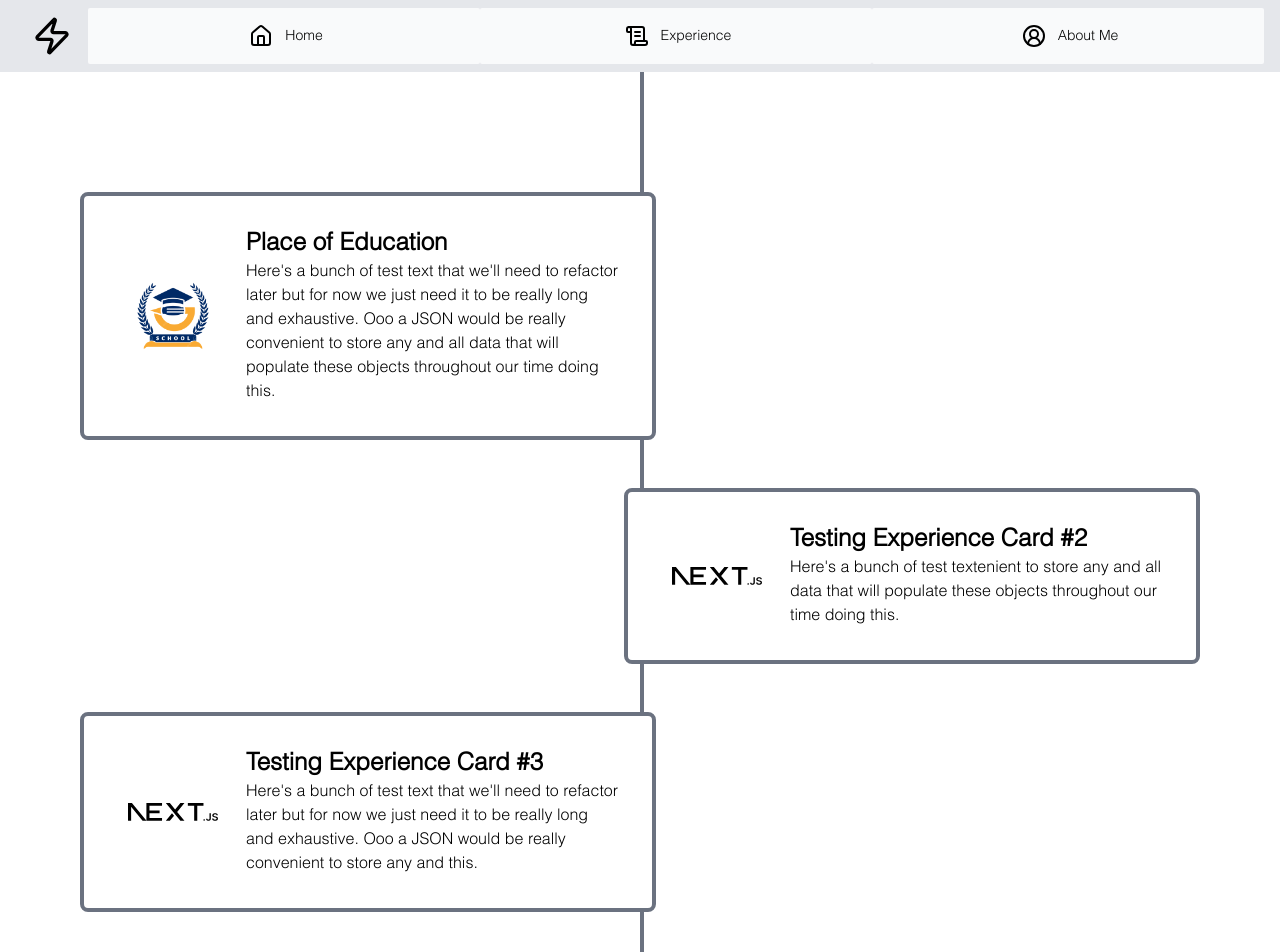
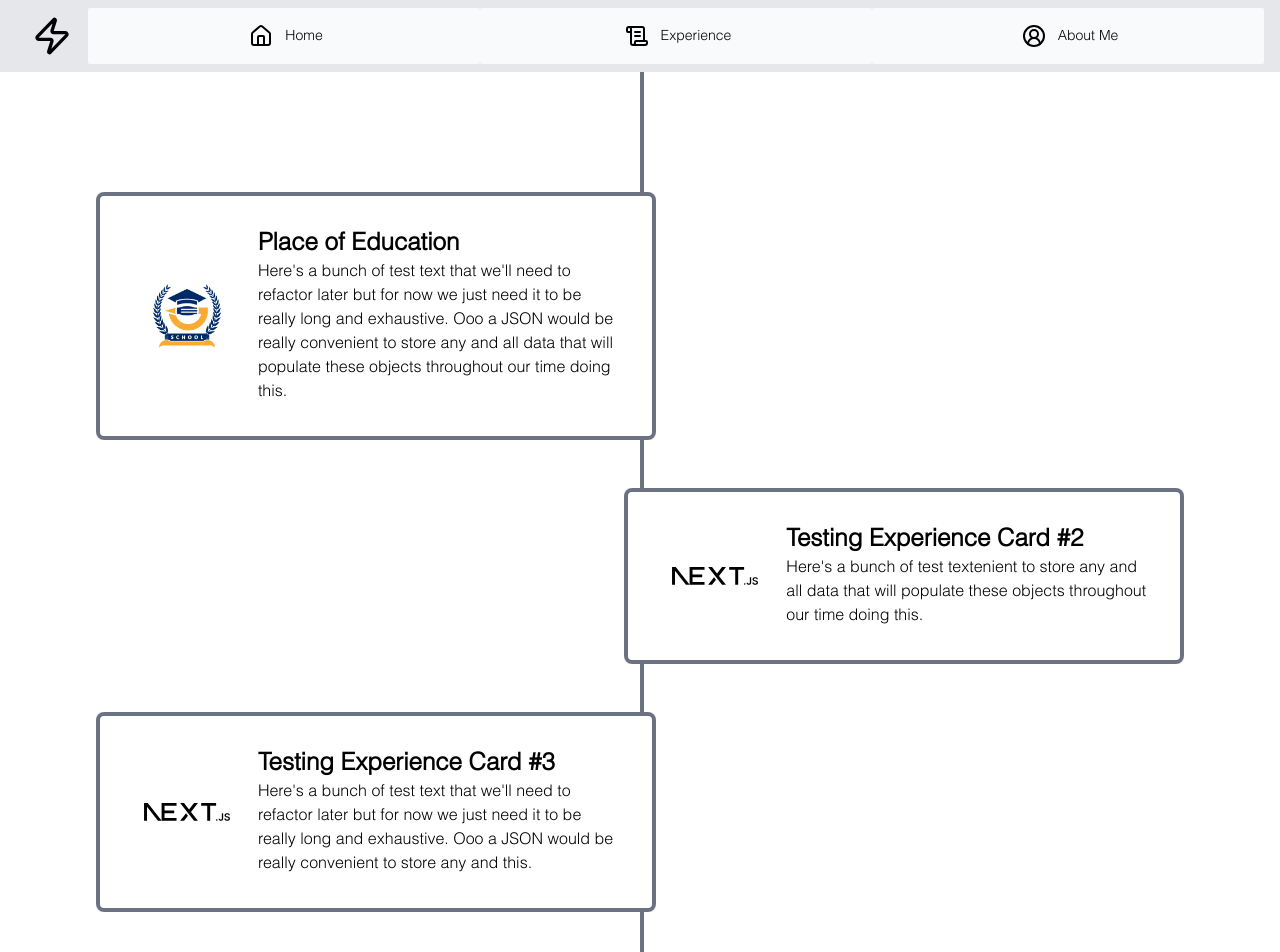
Before and after one commit to hrobb/personalSiteBase, a Next.js app: page /experience in a window 1280 px wide. Shown: the top 952 px of the page. Built offline with nearby package versions, Linux system fonts and the light colour scheme.

Commit message:
Lots of formatting work on experience cards

```diff
--- a/app/aboutme/page.tsx
+++ b/app/aboutme/page.tsx
@@ -1,10 +1,10 @@
 
-import data from "./data.json";
+import data from "../data.json";
 import TextSection from "../ui/textsection";
 import Image from 'next/image';
 import { Underline } from "lucide-react";
 
-export default function Page() {
+export default function AboutMe() {
 	const cards = data.aboutme.textsections;
 	return (
 		<main className="flex min-h-screen flex-col items-center justify-between p-24">
--- a/app/data.json
+++ b/app/data.json
@@ -37,7 +37,13 @@
 			}
 		]
 	},
-	"aboutme": [
-
-	]
+	"aboutme": {
+		"textsections": [
+			{
+				"id": 1,
+				"title": "Biography",
+				"text": "Vel vel est tempora sit et. Sapiente dolores sit voluptatum quae perferendis quas. Nisi qui provident aut. Ratione unde consequatur velit error in assumenda non quia. Rerum ex qui soluta est deleniti. Velit expedita eum ut molestiae ab doloremque."
+			}
+		]
+	}
 }
--- a/app/experience/page.tsx
+++ b/app/experience/page.tsx
@@ -8,30 +8,17 @@ export default function Experience() {
 	return (
 		<div className='relative min-h-screen h-full max-w-9xl'>
 			<div className="absolute top-0 bottom-0 left-1/2 w-1 bg-gray-500 z-[-1]"></div>
+
 			<main className="flex flex-col items-center justify-between p-16 sm:p-24">
-				<ExperienceCard
-					orientation='left'
-					title={cards[0].title}
-					text={cards[0].text}
-					imgSrc={cards[0].imgSrc}
-					altText={cards[0].altText}
-				/>
-
-				<ExperienceCard
-					orientation='right'
-					title={cards[1].title}
-					text={cards[1].text}
-					imgSrc={cards[1].imgSrc}
-					altText={cards[1].altText}
-				/>
-
-				<ExperienceCard
-					orientation='left'
-					title={cards[2].title}
-					text={cards[2].text}
-					imgSrc={cards[2].imgSrc}
-					altText={cards[2].altText}
-				/>
+				{cards.map((card, index) => (
+					<ExperienceCard
+						orientation={index % 2 == 0 ? 'left' : 'right'}
+						title={card.title}
+						text={card.text}
+						imgSrc={card.imgSrc}
+						altText={card.altText}
+					/>
+				))}
 			</main>
 		</div>
 	)
--- a/app/ui/experience/experienceCard.tsx
+++ b/app/ui/experience/experienceCard.tsx
@@ -13,11 +13,22 @@ export default function ExperienceCard({
 	imgSrc: string;
 	altText: string;
 }) {
+
 	return (
-		//This is probably going to need to be switched to flex instead of relative since the overflow isn't controlling well (and the parent is already set up to flex)
-		<div className={`${orientation == "left" ? 'sm:right-1/4' : 'sm:left-1/4'} sm:relative max-w-full mx-auto`}>
-			<div className='flex flex-col sm:flex-row mx-auto max-w-xl overflow-x-auto justify-center items-center bg-white border-4 border-gray-500 rounded-lg m-6 p-6'>
-				<div className='flex justify-center sm:w-1/4 p-5'>
+		<div className='container flex justify-center items-center'>
+			{/* Spacer div */}
+			<div className={`${orientation == "left" ? 'hidden' : 'flex w-0 md:w-1/4 lg:w-1/2 animate-width-transition'}`}>
+			</div>
+
+			{/* Dividing line for large displays */}
+			<div
+				className={`flex-1 ${orientation === 'left' ? 'hidden' : 'right-0'} align-center w-full h-1 bg-gray-500`}
+			></div>
+
+			{/* Experience Card content */}
+			<div className={`${orientation == "left" ? '' : ''} max-w-full mx-auto`}>
+				<div className='flex flex-col md:flex-row mx-auto max-w-xl overflow-x-auto justify-center items-center bg-white border-4 border-gray-500 rounded-lg m-6 p-6 animate-width-transition'>
+					<div className='flex justify-center md:w-1/4 p-5'>
 						<Image
 							src={imgSrc}
 							className=""
@@ -26,7 +37,7 @@ export default function ExperienceCard({
 							alt={altText}
 						/>
 					</div>
-				<div className="sm:w-3/4 p-2">
+					<div className="md:w-3/4 p-2">
 						<div>
 							<h1 className='text-2xl font-bold'>{title}</h1>
 						</div>
@@ -36,5 +47,14 @@ export default function ExperienceCard({
 					</div>
 				</div>
 			</div>
+
+			<div
+				className={`flex-1 ${orientation === 'left' ? 'left-0' : 'hidden'} align-center w-full h-1 bg-gray-500`}
+			></div>
+
+
+			<div className={`${orientation == "left" ? 'flex w-0 md:w-1/4 lg:w-1/2 animate-width-transition' : 'hidden'}`}>
+			</div>
+		</div>
 	)
 }
--- a/tailwind.config.ts
+++ b/tailwind.config.ts
@@ -14,7 +14,8 @@ const config: Config = {
           "conic-gradient(from 180deg at 50% 50%, var(--tw-gradient-stops))",
       },
       animation: {
-        'slide-in-from-above': 'slideInFromAbove 0.5s ease-out forwards'
+        'slide-in-from-above': 'slideInFromAbove 0.5s ease-out forwards',
+        'width-transition': 'width 0.5s ease-in-out'
       },
       keyframes: {
         slideInFromAbove: {
```
Also changed, not shown: app/aboutme/data.json (deleted, +0 -16 lines). Lines whose indentation alone changed are shown as unchanged.
